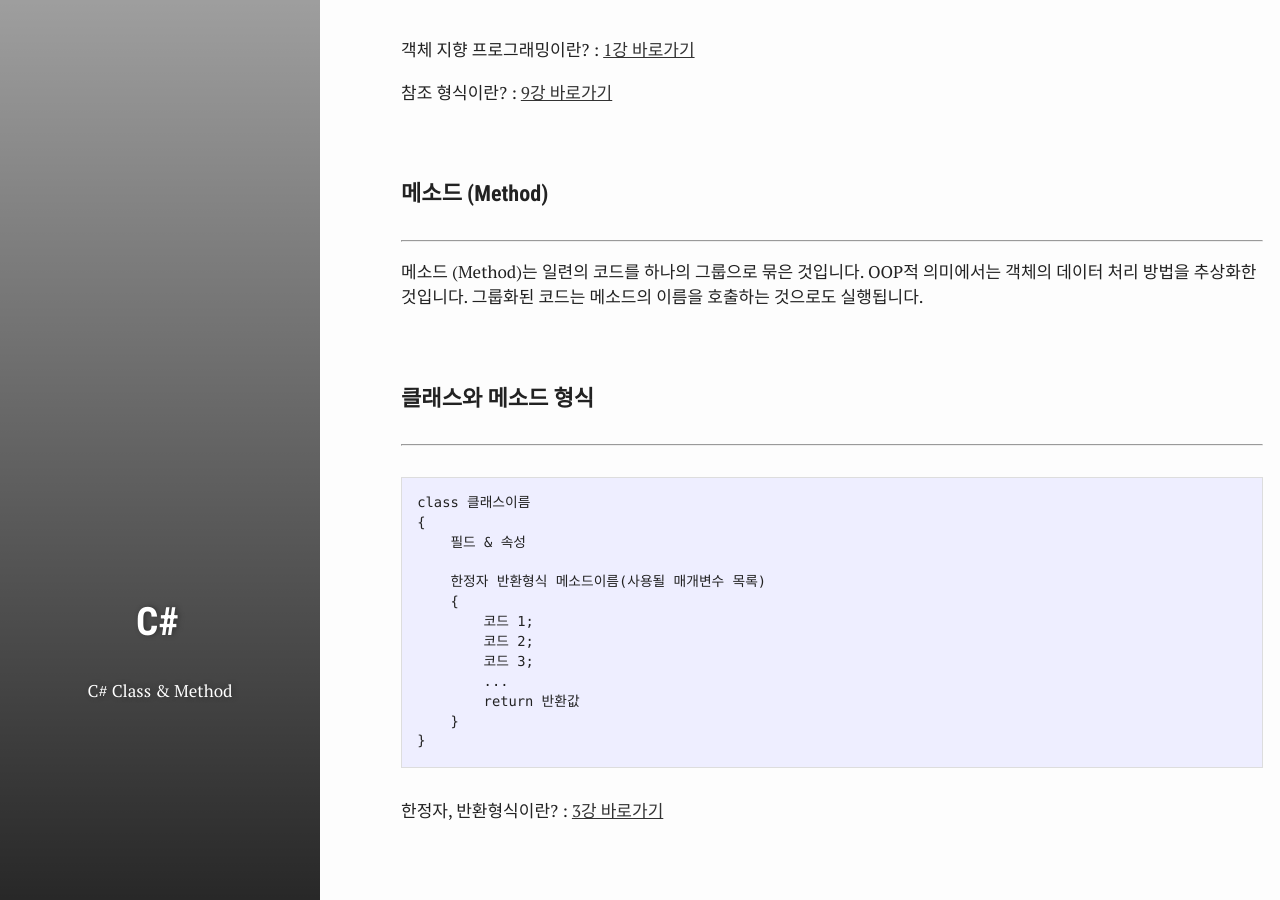
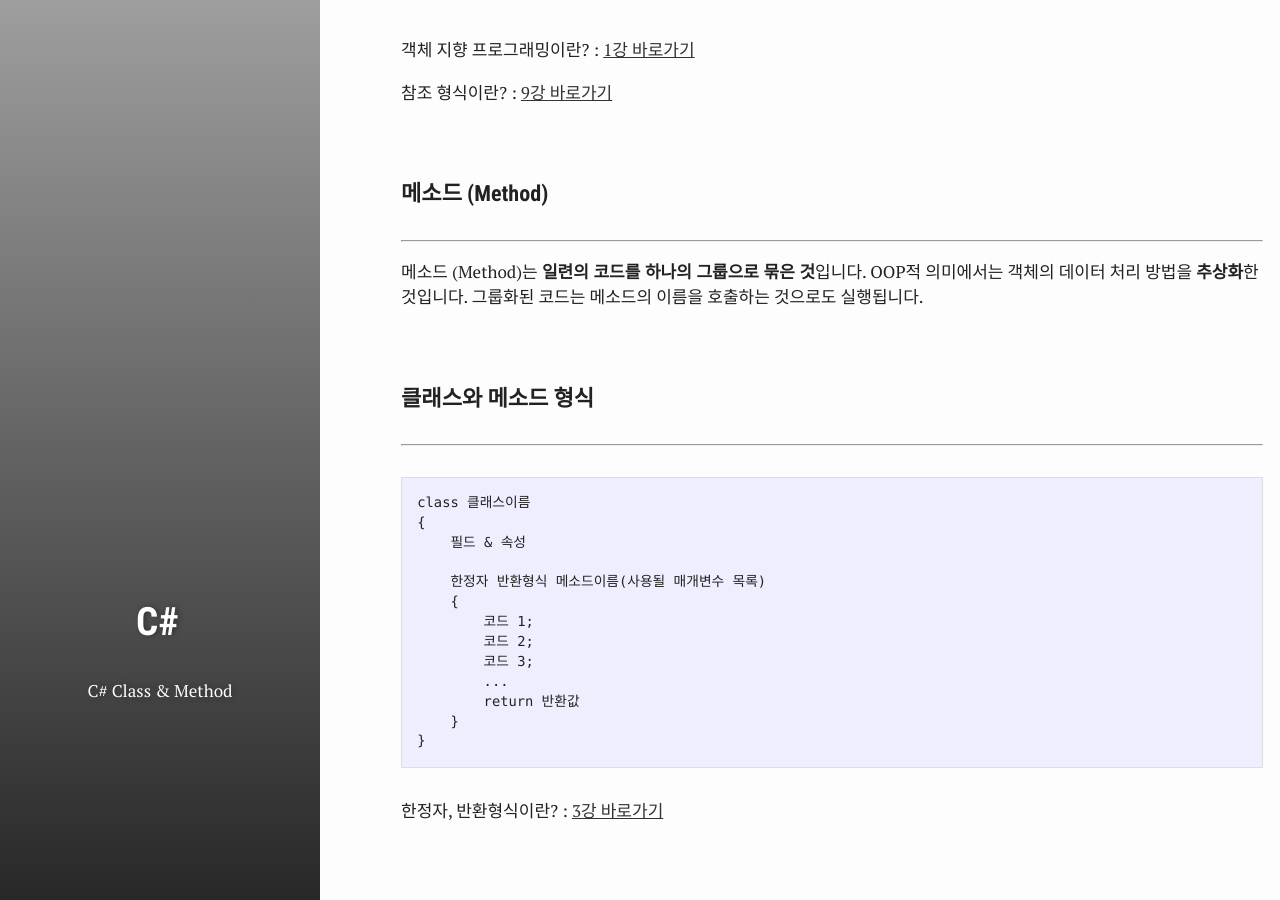
Before and after one commit to test076923/076923.github.io, a Jekyll site: the page built from _posts/2017-09-06-C#-13.md, in a window 1280 px wide and 900 px high, scrolled down 387 px. Built offline with Jekyll 4.4.1, drawn with Linux system fonts in a browser that asks for light colours; comment, search, counter and statistics services are not loaded.

Commit message:
Update 2017-09-06-C#-13.md

```diff
--- a/_posts/2017-09-06-C#-13.md
+++ b/_posts/2017-09-06-C#-13.md
@@ -26,7 +26,7 @@ star: true
 
 #### 메소드 (Method) ####
 ----------
-메소드 (Method)는 일련의 코드를 하나의 그룹으로 묶은 것입니다. OOP적 의미에서는 객체의 데이터 처리 방법을 추상화한 것입니다. 그룹화된 코드는 메소드의 이름을 호출하는 것으로도 실행됩니다.
+메소드 (Method)는 **일련의 코드를 하나의 그룹으로 묶은 것**입니다. OOP적 의미에서는 객체의 데이터 처리 방법을 **추상화**한 것입니다. 그룹화된 코드는 메소드의 이름을 호출하는 것으로도 실행됩니다.
 
 <br>
 
```
